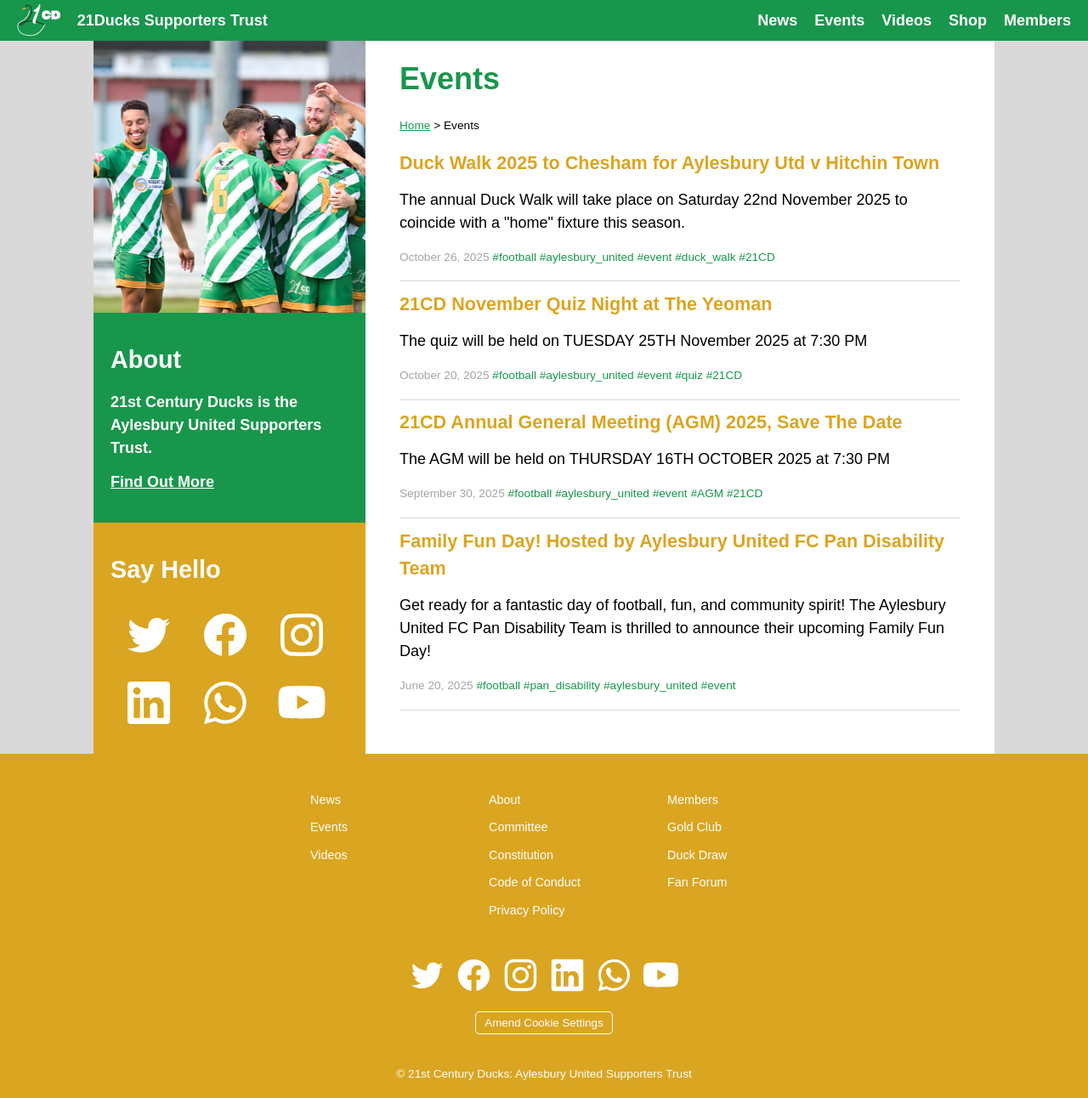
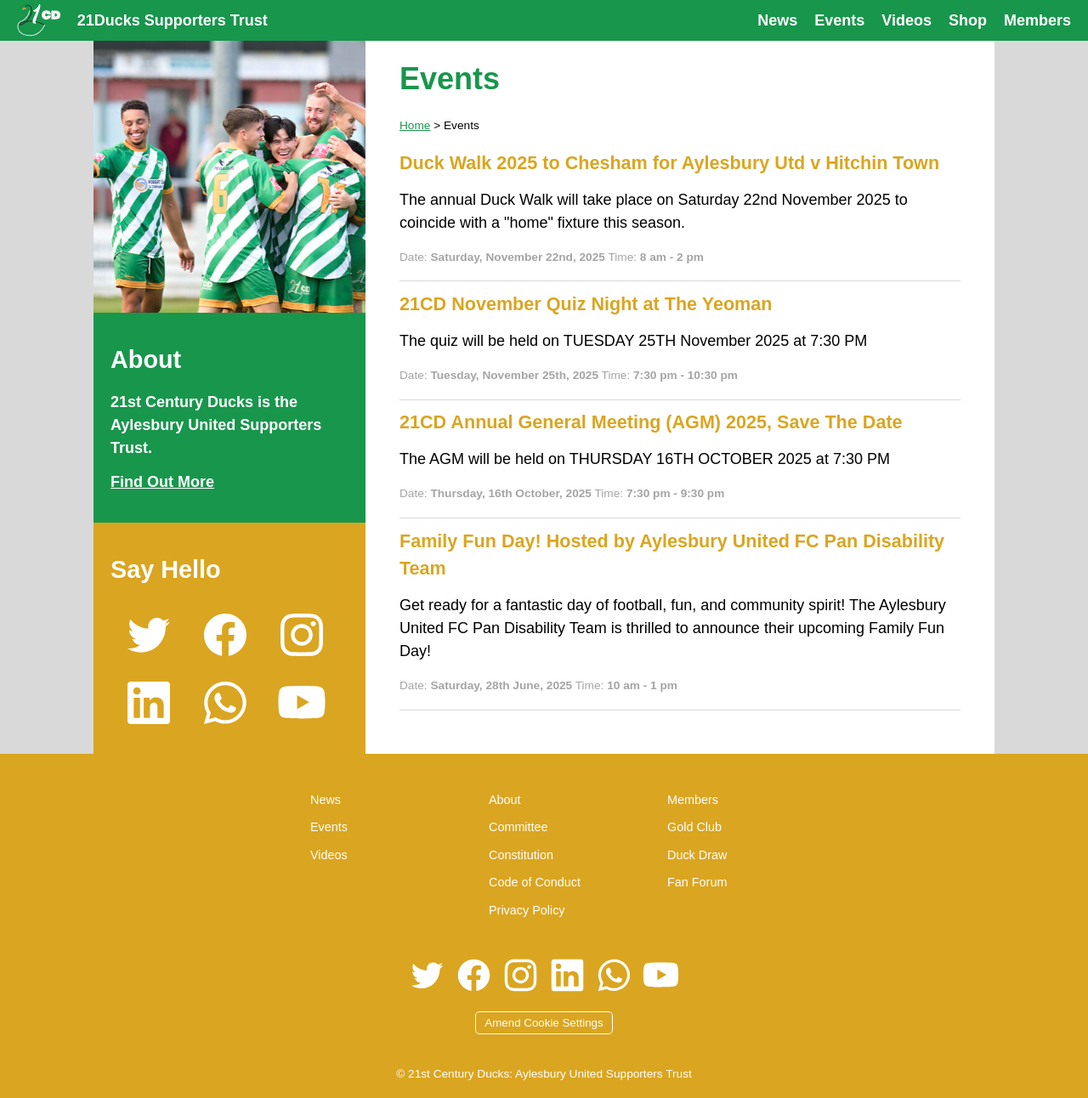
Before and after one commit to RobDWaller/21ducks.github.io, a Jekyll site: the page built from events.html, in a window 1280 px wide and 1292 px high. Shown: the whole window at 85% size. Built offline with Jekyll 4.4.1, drawn with Linux system fonts in a browser that asks for light colours; comment, search, counter and statistics services are not loaded.

Commit message:
Added event info to existing event posts and to event page.

```diff
--- a/_events/2025-06-20-pan-disability-family-fun-day.md
+++ b/_events/2025-06-20-pan-disability-family-fun-day.md
@@ -3,12 +3,14 @@
 title: "Family Fun Day! Hosted by Aylesbury United FC Pan Disability Team"
 published: true
 description: "Get ready for a fantastic day of football, fun, and community spirit! The Aylesbury United FC Pan Disability Team is thrilled to announce their upcoming Family Fun Day!"
+event_date: Saturday, 28th June, 2025
+event_time: 10 am - 1 pm
 image: /assets/img/default_duck.jpeg
 tags: [football, pan_disability, aylesbury_united, event]
 ---
 Get ready for a fantastic day of football, fun, and community spirit! The Aylesbury United FC Pan Disability Team is thrilled to announce their upcoming Family Fun Day!
 
-The event will take place on Saturday, 28th June 2024, from 10 am until 1 pm at Ashmead School, Blyth Close, HP21 8TA. Best of all? FREE PARKING will be available!
+The event will take place on Saturday, 28th June 2025, from 10 am until 1 pm at Ashmead School, Blyth Close, HP21 8TA. Best of all? FREE PARKING will be available!
 
 This Family Fun Day is packed with activities designed for all ages and abilities. Here's a glimpse of what's in store:
 
--- a/_events/2025-09-30-agm-2025-save-the-date.md
+++ b/_events/2025-09-30-agm-2025-save-the-date.md
@@ -4,6 +4,8 @@
 published: true
 description: "The AGM will be held on THURSDAY 16TH OCTOBER 2025 at 7:30 PM"
 image: /assets/img/agm_duck.png
+event_date: Thursday, 16th October, 2025
+event_time: 7:30 pm - 9:30 pm
 tags: [football, aylesbury_united, event, AGM, 21CD]
 ---
 The 21CD Aylesbury United Supporters' Trust is pleased to announce the date of our upcoming Annual General Meeting (AGM).
--- a/_events/2025-10-20-quiz-night-buckinghamshire-yeoman.md
+++ b/_events/2025-10-20-quiz-night-buckinghamshire-yeoman.md
@@ -4,6 +4,8 @@
 published: true
 description: "The quiz will be held on TUESDAY 25TH November 2025 at 7:30 PM"
 image: /assets/img/pub_ducks.png
+event_date: Tuesday, November 25th, 2025
+event_time: 7:30 pm - 10:30 pm
 tags: [football, aylesbury_united, event, quiz, 21CD]
 ---
 Calling all Aylesbury United supporters and local quiz enthusiasts!
--- a/events.html
+++ b/events.html
@@ -11,16 +11,8 @@
     <h3><a href="{{ event.url }}">{{ event.title }}</a></h3>
     <p>{{ event.description }}</p>
     <small>
-        <span class="date">{{ event.date | date: '%B %d, %Y' }}</span>
-        <span class="tags">
-            {% for tag in event.tags %}
-            {% if forloop.last %}
-                #{{ tag }}
-            {% else %}
-                #{{ tag }}
-            {% endif %}
-            {% endfor %}
-        </span>
+        <span class="date">Date: <strong>{{ event.event_date }}</strong>
+        Time: <strong>{{ event.event_time }}</strong></span>
     </small>
   </div>
 {% endfor %}
```
